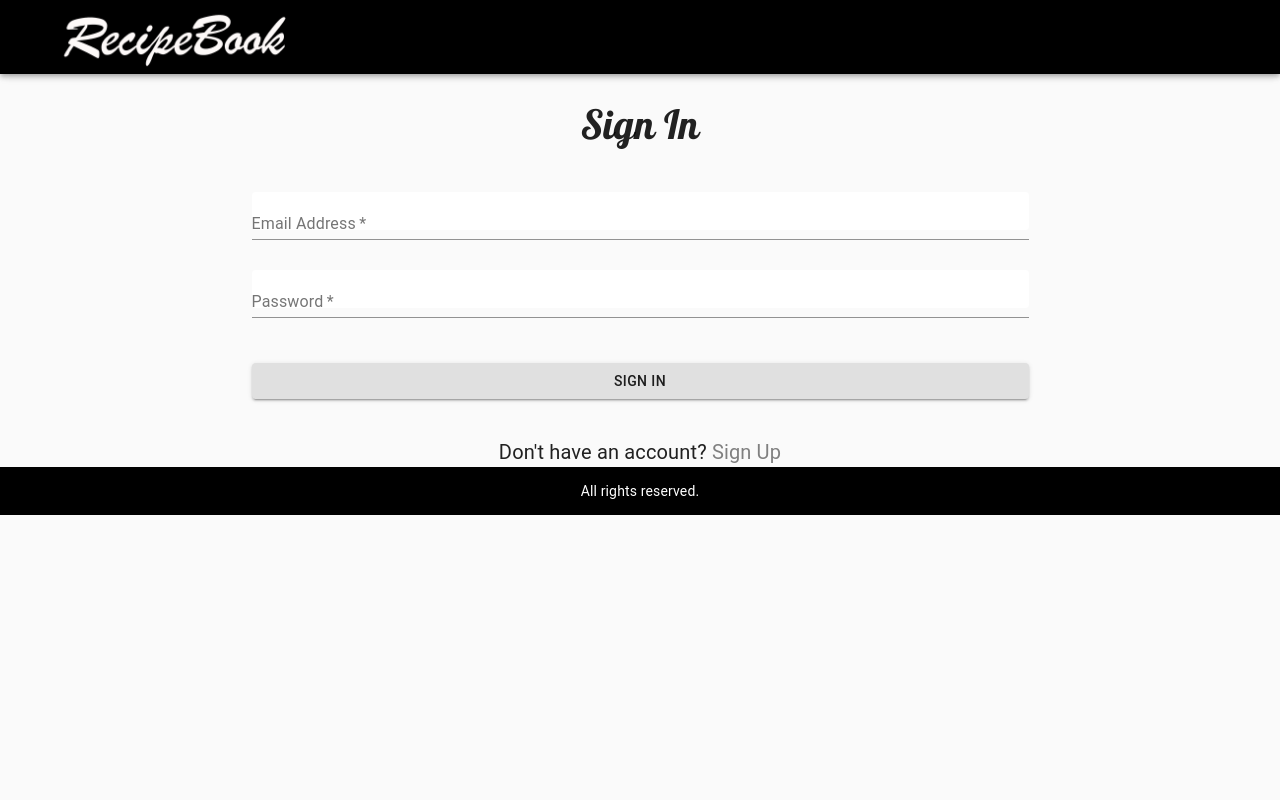
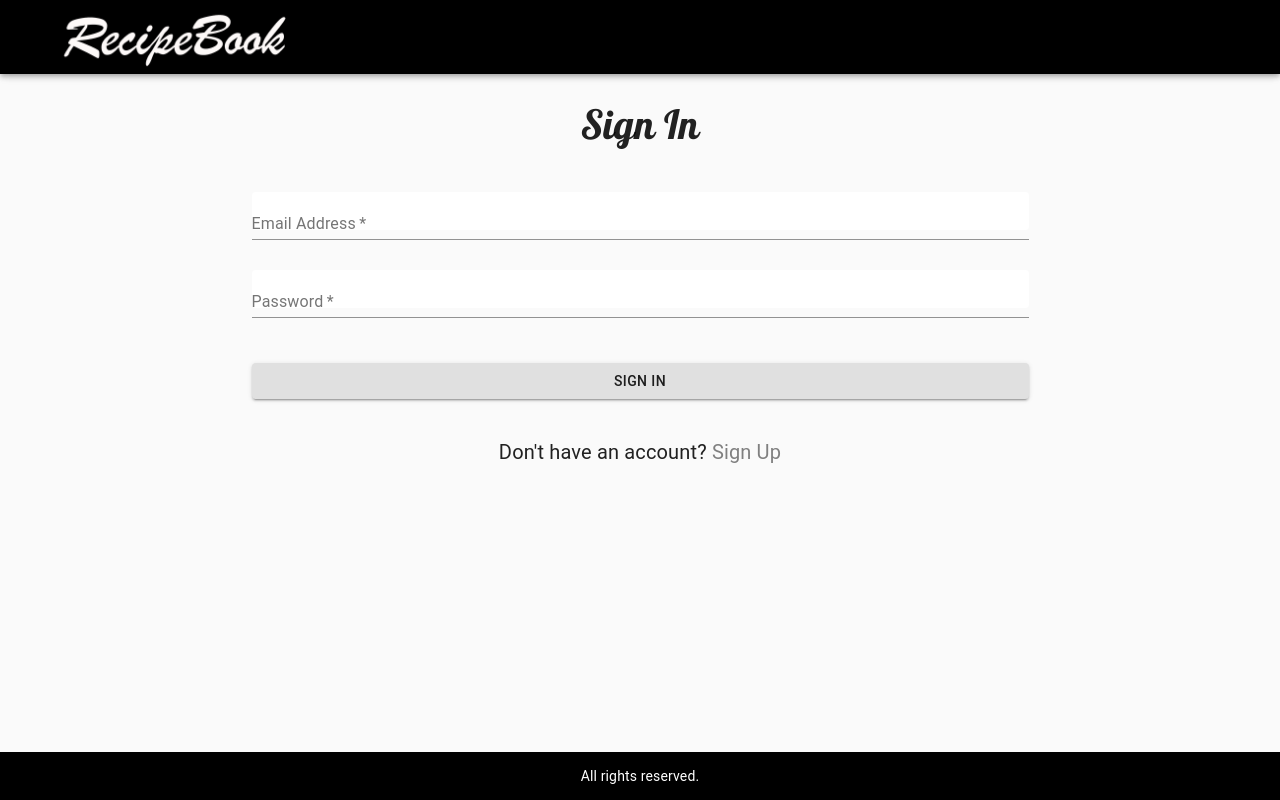
Before and after one commit to pillorajem10/recipebook, a React (Create React App) app: page / in a window 1280 px wide. Built offline with nearby package versions, Linux system fonts and the light colour scheme.

Commit message:
fixed footer

```diff
--- a/src/App.css
+++ b/src/App.css
@@ -9,8 +9,25 @@ overflow: hidden;
 background-color: #000000;
 }
 
+body {
+  position: relative;
+  margin: 0;
+  padding-bottom: 6rem;
+  min-height: 100%;
+}
+
 html {
    height: 100%;
+   box-sizing: inherit;
+}
+
+.footer {
+  position: absolute;
+  right: 0;
+  bottom: 0;
+  left: 0;
+  background-color: #efefef;
+  text-align: center;
 }
 
 li a {
--- a/src/components/footer.js
+++ b/src/components/footer.js
@@ -3,7 +3,7 @@ import { BottomNavigation } from '@material-ui/core';
 
 const Footer = () => {
   return (
-    <footer className = 'footer' >All rights reserved.</footer>
+    <div className = 'footer' >All rights reserved.</div>
   )
 }
 
```
Also changed, not shown: 1 other file (tests, documents, lock files or other folders).
